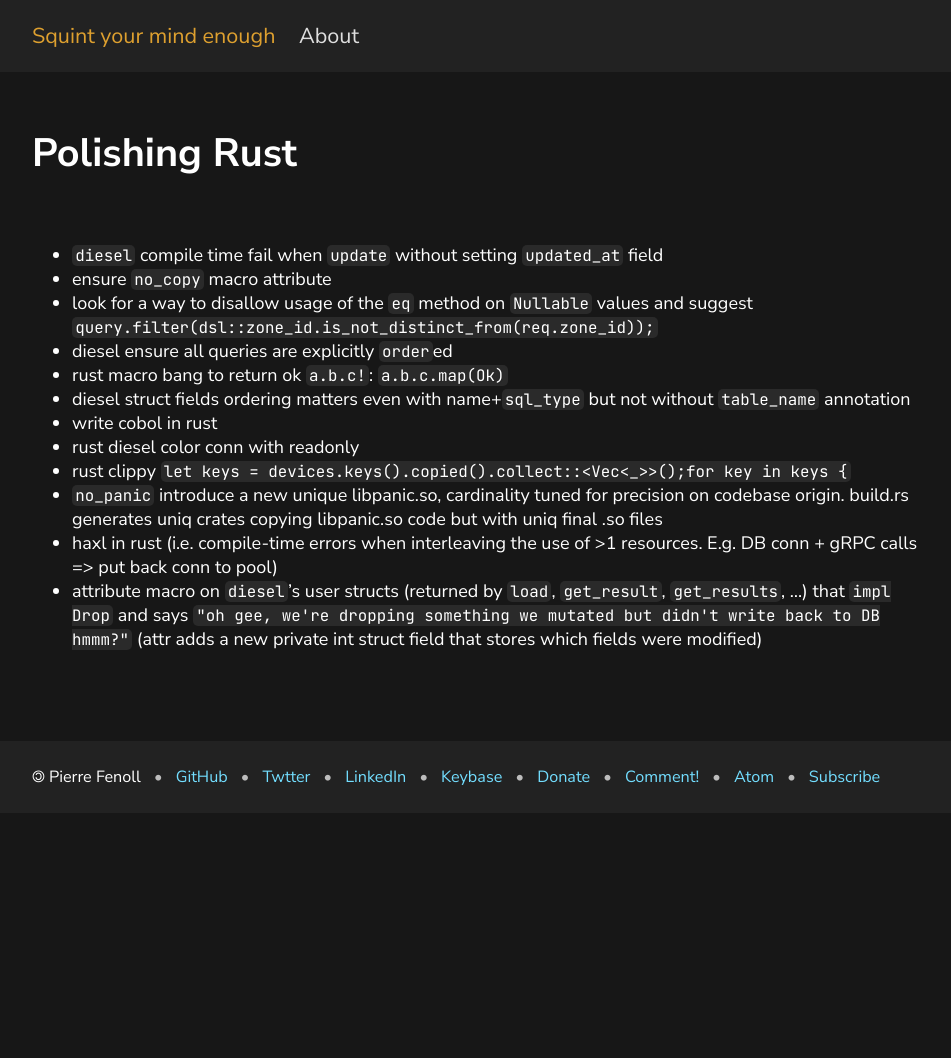
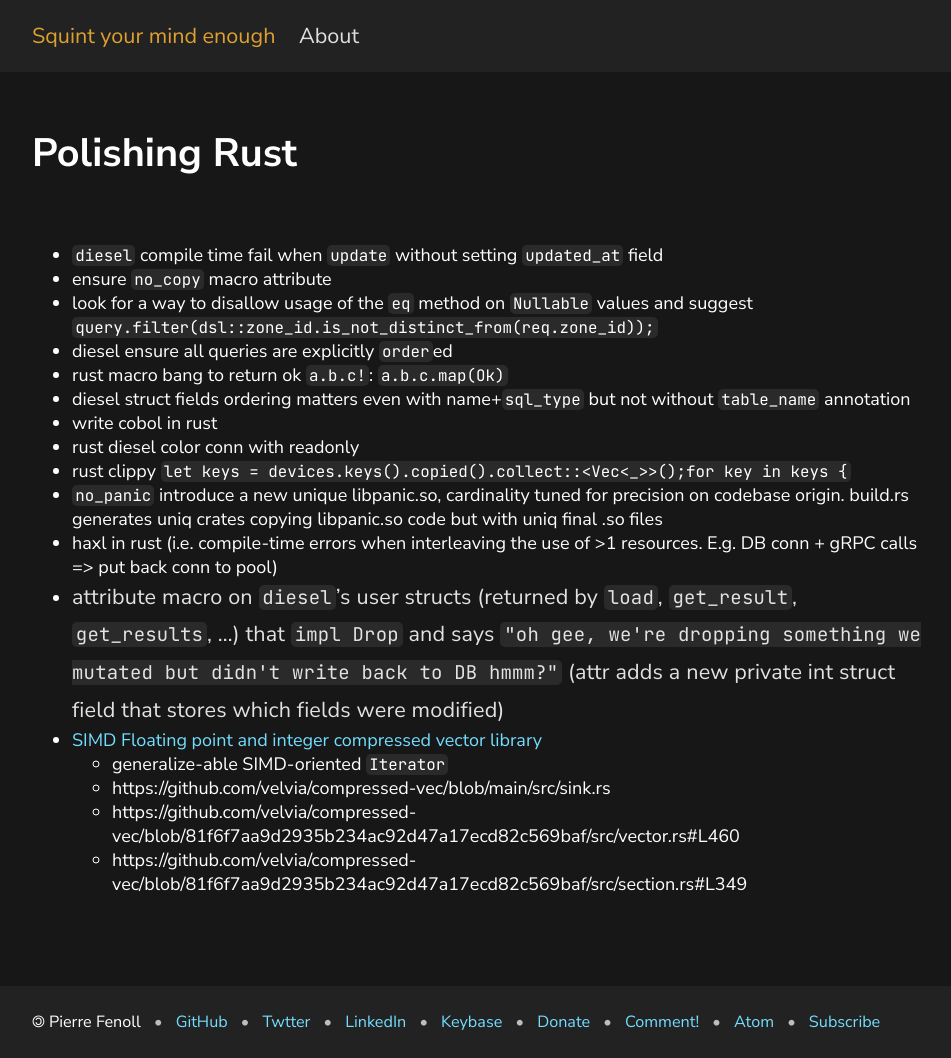
Before and after one commit to fenollp/fenollp.github.io, a Jekyll site: the page built from _posts/2023-09-27-Polishing_Rust.md, in a window 1280 px wide. Shown: the whole page, without its empty margins (158-1109 px from the left). Built offline with Jekyll 4.4.1, drawn with Linux system fonts in a browser that asks for light colours; before the commit the page ends 900 px from its top, so only the background shows below that.

Commit message:
WIP
Signed-off-by: Pierre Fenoll <pierrefenoll@gmail.com>

```diff
--- a/_posts/2023-09-27-Polishing_Rust.md
+++ b/_posts/2023-09-27-Polishing_Rust.md
@@ -18,3 +18,9 @@ permalink: Polishing_Rust
 * `no_panic` introduce a new unique libpanic.so, cardinality tuned for precision on codebase origin. build.rs generates uniq crates copying libpanic.so code but with uniq final .so files
 * haxl in rust (i.e. compile-time errors when interleaving the use of >1 resources. E.g. DB conn + gRPC calls => put back conn to pool)
 * attribute macro on `diesel`'s user structs (returned by `load`, `get_result`, `get_results`, ...) that `impl Drop` and says `"oh gee, we're dropping something we mutated but didn't write back to DB hmmm?"`  (attr adds a new private int struct field that stores which fields were modified)
+
+* [SIMD Floating point and integer compressed vector library](https://github.com/velvia/compressed-vec)
+	* generalize-able SIMD-oriented `Iterator`
+	* https://github.com/velvia/compressed-vec/blob/main/src/sink.rs
+	* https://github.com/velvia/compressed-vec/blob/81f6f7aa9d2935b234ac92d47a17ecd82c569baf/src/vector.rs#L460
+	* https://github.com/velvia/compressed-vec/blob/81f6f7aa9d2935b234ac92d47a17ecd82c569baf/src/section.rs#L349
```
Also changed, not shown: _posts/2021-09-12-solar-3d-printer.md (+2 -0 lines), _posts/2024-02-05-water_and_mining_coproduction.md (+7 -0 lines).
